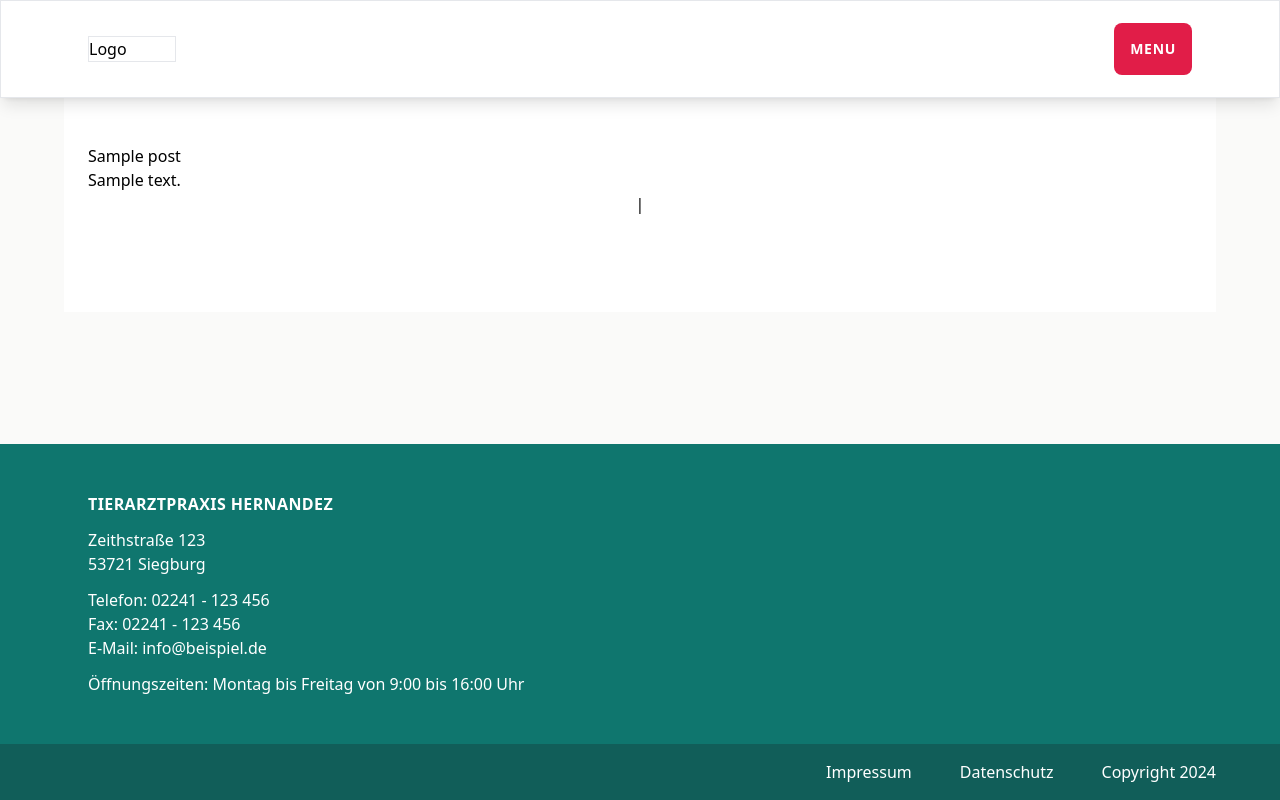
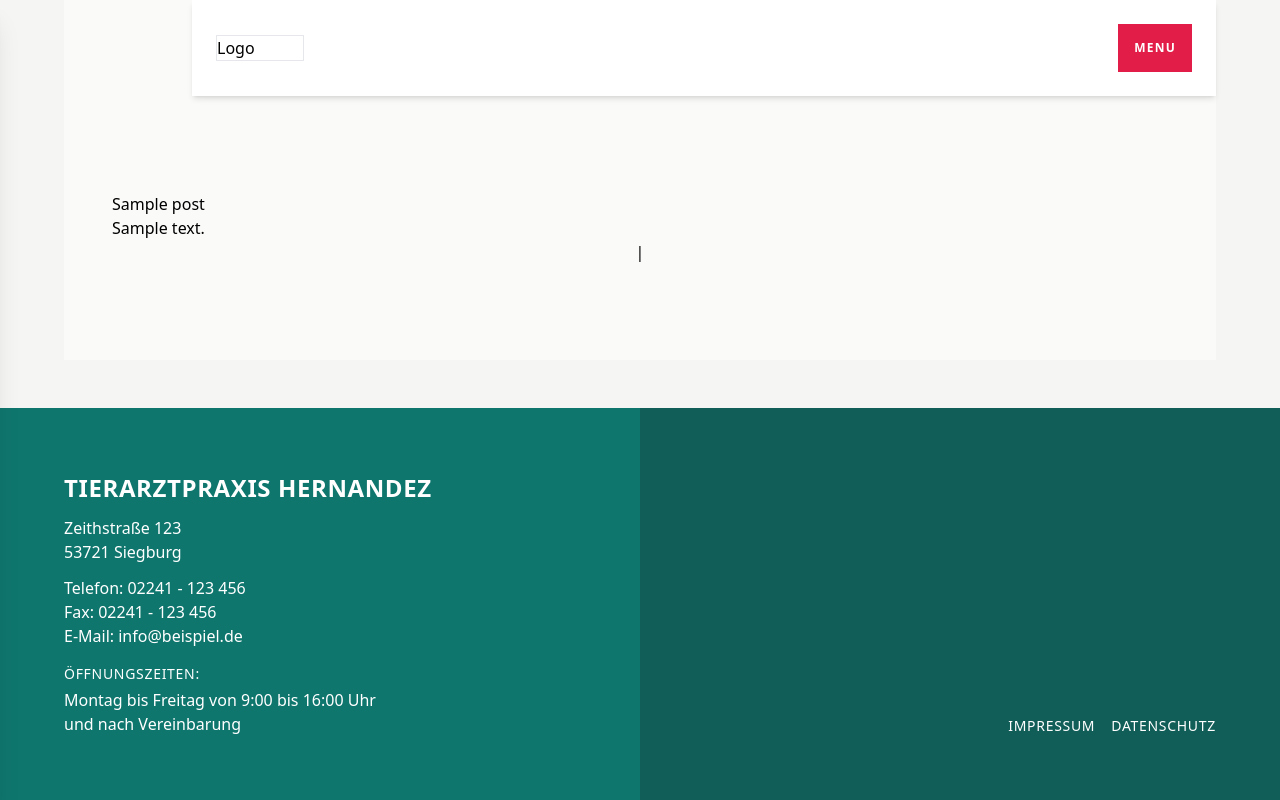
Before and after one commit to Schaeferjo/wordpress_sandbox, a WordPress theme: template themes/newtheme/index.php in a window 1280 px wide. Run offline with PHP 8.4 and a stand-in for WordPress, Linux system fonts and the light colour scheme; the site name, menu and one post (Sample post) are stand-ins, and other content is empty.

Commit message:
feat: styling around

```diff
--- a/themes/newtheme/footer.php
+++ b/themes/newtheme/footer.php
@@ -1,23 +1,19 @@
-<footer class="bg-teal-700 text-white">
-	<div class="max-w-6xl w-full mx-auto py-12 px-6">
-		<span class="block pb-3 uppercase tracking-wide font-bold">Tierarztpraxis Hernandez</span>
+<footer class="text-white flex flex-col lg:flex-row">
+
+	<div class="p-8 lg:p-16 bg-teal-700 w-full lg:w-6/12">
+		<span class="block pb-3 uppercase tracking-wide font-bold text-2xl">Tierarztpraxis Hernandez</span>
 		<span class="block pb-3">
 			Zeithstraße 123<br>
 			53721 Siegburg</span>
 
-
-
-		<span class="block pb-3">Telefon: 02241 - 123 456<br>
-		Fax: 02241 - 123 456<br>
-		E-Mail: info@beispiel.de</span>
-		Öffnungszeiten: Montag bis Freitag von 9:00 bis 16:00 Uhr
+			<span class="block pb-3">Telefon: 02241 - 123 456<br>
+			Fax: 02241 - 123 456<br>
+			E-Mail: info@beispiel.de</span>
+			<span class="text-sm uppercase tracking-wider block py-1">Öffnungszeiten:</span>Montag bis Freitag von 9:00 bis 16:00 Uhr<br>und nach Vereinbarung
 	</div>
 
-	<div class="w-full bg-teal-800 px-6">
-		<div class="max-w-6xl w-full mx-auto py-4 flex gap-x-12 justify-end">
-			<a href="#" class="">Impressum</a>	<a href="#" class="">Datenschutz</a>
-			<span>Copyright <?php echo date("Y"); ?>
-</span>
-		</div>
+	<div class="bg-teal-800 w-full: lg:w-6/12 flex justify-end items-end gap-x-4 p-8 lg:p-16 text-sm uppercase tracking-wider">
+		<a href="#" class="hover:text-rose-600">Impressum</a>	<a href="#" class="hover:text-rose-600">Datenschutz</a>
 	</div>
+
 </footer>
--- /dev/null
+++ b/themes/newtheme/functions.php
@@ -0,0 +1,3 @@
+<?php
+	add_theme_support( 'post-thumbnails' );
+?>
--- a/themes/newtheme/header.php
+++ b/themes/newtheme/header.php
@@ -1,12 +1,50 @@
-<header class="border fixed w-full mb-12 z-10 bg-white shadow-lg">
-<div class="max-w-6xl w-full h-24 mx-auto px-6 flex items-center">
-		<div id="logo" class="border pr-12 flex justify-center items-center">
+<script>
+function toggleMenu() {
+   var element = document.getElementById("menu");
+   element.classList.toggle("openMenu");
+}
+</script>
 
-		<span>Logo</span>
 
-	</div>
-		<div id="navigation" class="grow flex justify-end">
-			<button class="p-4 bg-rose-600 text-white rounded-lg font-bold uppercase text-sm tracking-wider">Menu</button>
+<header class="fixed w-full mb-12 z-10">
+	<div class="w-full max-w-6xl mx-auto flex justify-end">
+		<div class="w-full max-w-5xl h-24 px-6 flex items-center bg-white shadow-md">
+			<div id="logo" class="border pr-12 flex justify-center items-center">
+				<a href="#">Logo</a>
+			</div>
+			<div id="navigation" class="grow flex justify-end">
+			<button onclick="toggleMenu()" class="p-4 bg-rose-600 text-white font-bold uppercase text-xs tracking-widest">Menu</button>
+			</div>
 		</div>
 	</div>
 </header>
+
+
+<div id="menu" class="z-50 absolute w-full h-screen top-0 right-[100vw] p-12 bg-teal-900 shadow-xl text-white">
+	<button onclick="toggleMenu()" class="p-4 bg-rose-600 text-white font-bold uppercase text-xs tracking-widest">schliessen</button>
+	<hr class="my-12 border-t border-black opacity-20">
+	<?php
+		$menus = wp_get_nav_menus();
+		foreach ( $menus as $menu /** @var WP_Term $menu */ ) {
+		/* echo '<h2>' . $menu->name . '</h2>';*/
+			$menu_items = wp_get_nav_menu_items( $menu->term_id );
+			if ( ! empty( $menu_items ) ) {
+				echo '<ul>';
+				foreach ( $menu_items as $menu_item ) {
+					echo '<li class="py-4"><a class=" uppercase text-5xl tracking-wide hover:text-rose-600" href="' . $menu_item->url . '">' . $menu_item->title . '</a></li>';
+				}
+				echo '</ul>';
+			}
+		}
+	?>
+	<hr class="my-12 border-t border-black opacity-20">
+</div>
+
+
+
+<style>
+	.openMenu {
+		right:0px;
+		transition-duration: 300ms;
+	}
+</style>
--- a/themes/newtheme/index.php
+++ b/themes/newtheme/index.php
@@ -10,12 +10,12 @@
 
 
 <body>
-   <div id="wrapper" class="relative flex flex-col h-full min-h-screen justify-between bg-stone-50">
+   <div id="wrapper" class="relative flex flex-col h-full min-h-screen justify-between bg-stone-100">
 
    <?php get_header(); ?>
 
-   <div id="main" class="relative max-w-6xl w-full mt-24 mb-auto mx-auto bg-white">
-      <div class="pt-12 pb-24 px-6">
+   <div id="main" class="relative max-w-6xl w-full mb-auto mx-auto bg-stone-50">
+      <div class="px-12 pt-48 pb-24">
          <?php if (have_posts()) : while (have_posts()) : the_post(); ?>
             <h2><a href="<?php the_permalink() ?>"><?php the_title(); ?></a></h2>
             <div class="entry">
--- a/themes/newtheme/style.css
+++ b/themes/newtheme/style.css
@@ -566,16 +566,28 @@ video {
   position: fixed;
 }
 
+.absolute {
+  position: absolute;
+}
+
 .relative {
   position: relative;
+}
+
+.right-\[100vw\] {
+  right: 100vw;
+}
+
+.top-0 {
+  top: 0px;
 }
 
 .z-10 {
   z-index: 10;
 }
 
-.m-6 {
-  margin: 1.5rem;
+.z-50 {
+  z-index: 50;
 }
 
 .mx-auto {
@@ -596,12 +608,8 @@ video {
   margin-bottom: auto;
 }
 
-.mt-24 {
-  margin-top: 6rem;
-}
-
-.mb-6 {
-  margin-bottom: 1.5rem;
+.mb-4 {
+  margin-bottom: 1rem;
 }
 
 .block {
@@ -620,12 +628,24 @@ video {
   height: 100%;
 }
 
+.h-screen {
+  height: 100vh;
+}
+
 .min-h-screen {
   min-height: 100vh;
 }
 
+.w-6\/12 {
+  width: 50%;
+}
+
 .w-full {
   width: 100%;
+}
+
+.max-w-5xl {
+  max-width: 64rem;
 }
 
 .max-w-6xl {
@@ -636,8 +656,16 @@ video {
   flex-grow: 1;
 }
 
+.flex-row {
+  flex-direction: row;
+}
+
 .flex-col {
   flex-direction: column;
+}
+
+.items-end {
+  align-items: flex-end;
 }
 
 .items-center {
@@ -661,17 +689,17 @@ video {
        column-gap: 0.5rem;
 }
 
-.gap-x-12 {
-  -moz-column-gap: 3rem;
-       column-gap: 3rem;
-}
-
-.rounded-lg {
-  border-radius: 0.5rem;
+.gap-x-4 {
+  -moz-column-gap: 1rem;
+       column-gap: 1rem;
 }
 
 .border {
   border-width: 1px;
+}
+
+.border-t {
+  border-top-width: 1px;
 }
 
 .border-black {
@@ -679,44 +707,19 @@ video {
   border-color: rgb(0 0 0 / var(--tw-border-opacity));
 }
 
-.bg-green-700 {
+.bg-rose-600 {
   --tw-bg-opacity: 1;
-  background-color: rgb(21 128 61 / var(--tw-bg-opacity));
+  background-color: rgb(225 29 72 / var(--tw-bg-opacity));
 }
 
-.bg-gray-100 {
+.bg-stone-100 {
   --tw-bg-opacity: 1;
-  background-color: rgb(243 244 246 / var(--tw-bg-opacity));
+  background-color: rgb(245 245 244 / var(--tw-bg-opacity));
 }
 
-.bg-neutral-200 {
+.bg-stone-50 {
   --tw-bg-opacity: 1;
-  background-color: rgb(229 229 229 / var(--tw-bg-opacity));
-}
-
-.bg-white {
-  --tw-bg-opacity: 1;
-  background-color: rgb(255 255 255 / var(--tw-bg-opacity));
-}
-
-.bg-neutral-100 {
-  --tw-bg-opacity: 1;
-  background-color: rgb(245 245 245 / var(--tw-bg-opacity));
-}
-
-.bg-red-500 {
-  --tw-bg-opacity: 1;
-  background-color: rgb(239 68 68 / var(--tw-bg-opacity));
-}
-
-.bg-red-600 {
-  --tw-bg-opacity: 1;
-  background-color: rgb(220 38 38 / var(--tw-bg-opacity));
-}
-
-.bg-neutral-50 {
-  --tw-bg-opacity: 1;
-  background-color: rgb(250 250 250 / var(--tw-bg-opacity));
+  background-color: rgb(250 250 249 / var(--tw-bg-opacity));
 }
 
 .bg-teal-700 {
@@ -724,19 +727,19 @@ video {
   background-color: rgb(15 118 110 / var(--tw-bg-opacity));
 }
 
-.bg-rose-600 {
-  --tw-bg-opacity: 1;
-  background-color: rgb(225 29 72 / var(--tw-bg-opacity));
-}
-
 .bg-teal-800 {
   --tw-bg-opacity: 1;
   background-color: rgb(17 94 89 / var(--tw-bg-opacity));
 }
 
-.bg-stone-50 {
+.bg-teal-900 {
   --tw-bg-opacity: 1;
-  background-color: rgb(250 250 249 / var(--tw-bg-opacity));
+  background-color: rgb(19 78 74 / var(--tw-bg-opacity));
+}
+
+.bg-white {
+  --tw-bg-opacity: 1;
+  background-color: rgb(255 255 255 / var(--tw-bg-opacity));
 }
 
 .p-12 {
@@ -747,14 +750,22 @@ video {
   padding: 1rem;
 }
 
-.py-12 {
-  padding-top: 3rem;
-  padding-bottom: 3rem;
+.p-6 {
+  padding: 1.5rem;
 }
 
-.px-2 {
-  padding-left: 0.5rem;
-  padding-right: 0.5rem;
+.p-8 {
+  padding: 2rem;
+}
+
+.px-12 {
+  padding-left: 3rem;
+  padding-right: 3rem;
+}
+
+.px-6 {
+  padding-left: 1.5rem;
+  padding-right: 1.5rem;
 }
 
 .py-4 {
@@ -762,64 +773,67 @@ video {
   padding-bottom: 1rem;
 }
 
-.px-6 {
-  padding-left: 1.5rem;
-  padding-right: 1.5rem;
+.py-2 {
+  padding-top: 0.5rem;
+  padding-bottom: 0.5rem;
 }
 
-.px-12 {
-  padding-left: 3rem;
-  padding-right: 3rem;
+.py-1 {
+  padding-top: 0.25rem;
+  padding-bottom: 0.25rem;
 }
 
-.px-4 {
-  padding-left: 1rem;
-  padding-right: 1rem;
+.pb-24 {
+  padding-bottom: 6rem;
+}
+
+.pb-3 {
+  padding-bottom: 0.75rem;
 }
 
 .pr-12 {
   padding-right: 3rem;
 }
 
-.pt-12 {
-  padding-top: 3rem;
-}
-
-.pb-12 {
-  padding-bottom: 3rem;
+.pt-48 {
+  padding-top: 12rem;
 }
 
 .pb-4 {
   padding-bottom: 1rem;
 }
 
-.pb-6 {
-  padding-bottom: 1.5rem;
-}
-
 .pb-2 {
   padding-bottom: 0.5rem;
 }
 
-.pb-1 {
-  padding-bottom: 0.25rem;
+.pt-2 {
+  padding-top: 0.5rem;
 }
 
-.pb-3 {
-  padding-bottom: 0.75rem;
+.text-5xl {
+  font-size: 3rem;
+  line-height: 1;
 }
 
-.pb-24 {
-  padding-bottom: 6rem;
+.text-xs {
+  font-size: 0.75rem;
+  line-height: 1rem;
 }
 
-.text-right {
-  text-align: right;
+.text-xl {
+  font-size: 1.25rem;
+  line-height: 1.75rem;
 }
 
 .text-sm {
   font-size: 0.875rem;
   line-height: 1.25rem;
+}
+
+.text-2xl {
+  font-size: 1.5rem;
+  line-height: 2rem;
 }
 
 .font-bold {
@@ -830,17 +844,31 @@ video {
   text-transform: uppercase;
 }
 
+.tracking-wide {
+  letter-spacing: 0.025em;
+}
+
+.tracking-widest {
+  letter-spacing: 0.1em;
+}
+
 .tracking-wider {
   letter-spacing: 0.05em;
-}
-
-.tracking-wide {
-  letter-spacing: 0.025em;
 }
 
 .text-white {
   --tw-text-opacity: 1;
   color: rgb(255 255 255 / var(--tw-text-opacity));
+}
+
+.opacity-20 {
+  opacity: 0.2;
+}
+
+.shadow-md {
+  --tw-shadow: 0 4px 6px -1px rgb(0 0 0 / 0.1), 0 2px 4px -2px rgb(0 0 0 / 0.1);
+  --tw-shadow-colored: 0 4px 6px -1px var(--tw-shadow-color), 0 2px 4px -2px var(--tw-shadow-color);
+  box-shadow: var(--tw-ring-offset-shadow, 0 0 #0000), var(--tw-ring-shadow, 0 0 #0000), var(--tw-shadow);
 }
 
 .shadow-xl {
@@ -849,8 +877,35 @@ video {
   box-shadow: var(--tw-ring-offset-shadow, 0 0 #0000), var(--tw-ring-shadow, 0 0 #0000), var(--tw-shadow);
 }
 
-.shadow-lg {
-  --tw-shadow: 0 10px 15px -3px rgb(0 0 0 / 0.1), 0 4px 6px -4px rgb(0 0 0 / 0.1);
-  --tw-shadow-colored: 0 10px 15px -3px var(--tw-shadow-color), 0 4px 6px -4px var(--tw-shadow-color);
-  box-shadow: var(--tw-ring-offset-shadow, 0 0 #0000), var(--tw-ring-shadow, 0 0 #0000), var(--tw-shadow);
+.hover\:text-rose-600:hover {
+  --tw-text-opacity: 1;
+  color: rgb(225 29 72 / var(--tw-text-opacity));
 }
+
+@media (min-width: 768px) {
+  .md\:w-6\/12 {
+    width: 50%;
+  }
+
+  .md\:flex-row {
+    flex-direction: row;
+  }
+}
+
+@media (min-width: 1024px) {
+  .lg\:w-6\/12 {
+    width: 50%;
+  }
+
+  .lg\:flex-row {
+    flex-direction: row;
+  }
+
+  .lg\:p-12 {
+    padding: 3rem;
+  }
+
+  .lg\:p-16 {
+    padding: 4rem;
+  }
+}
```
